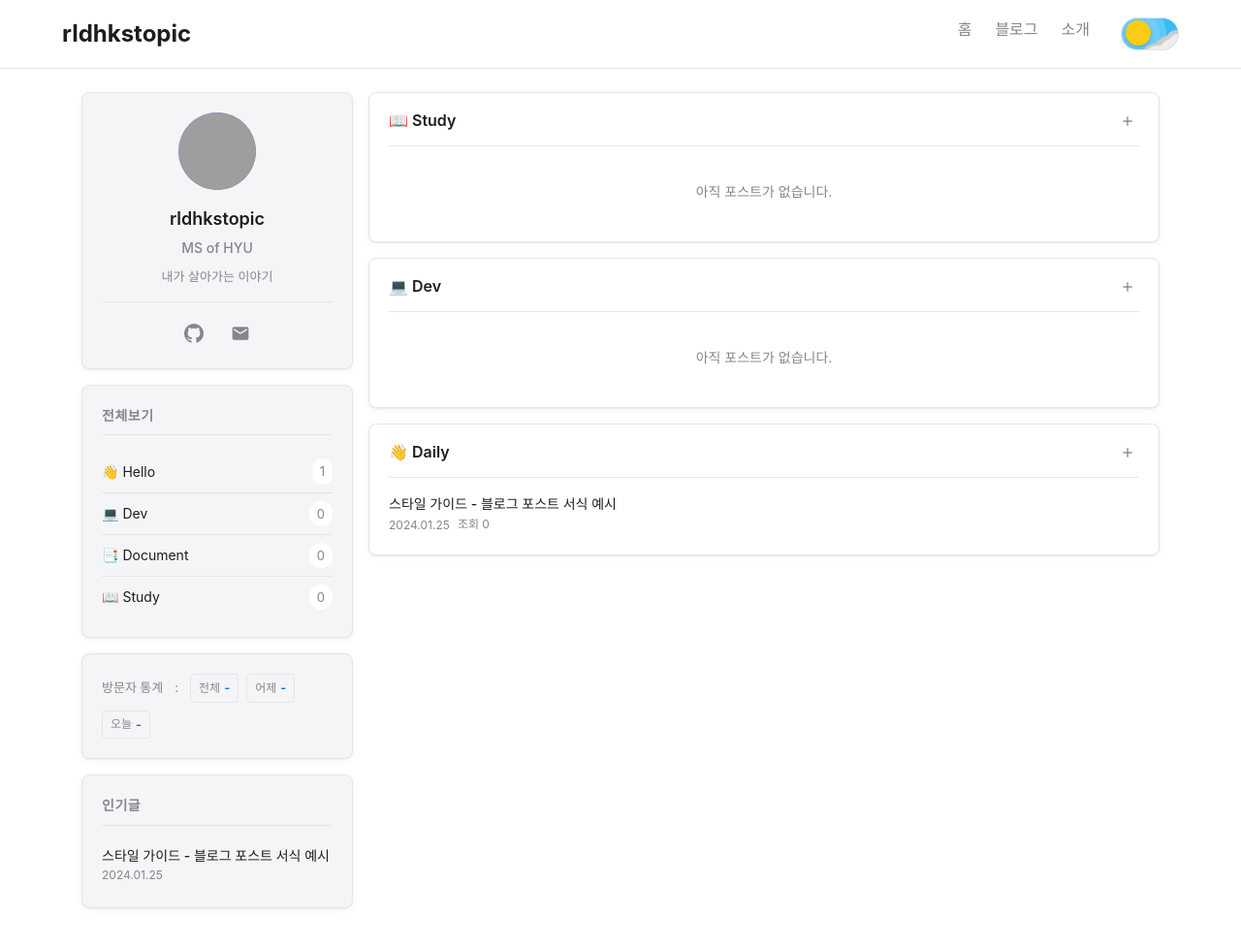
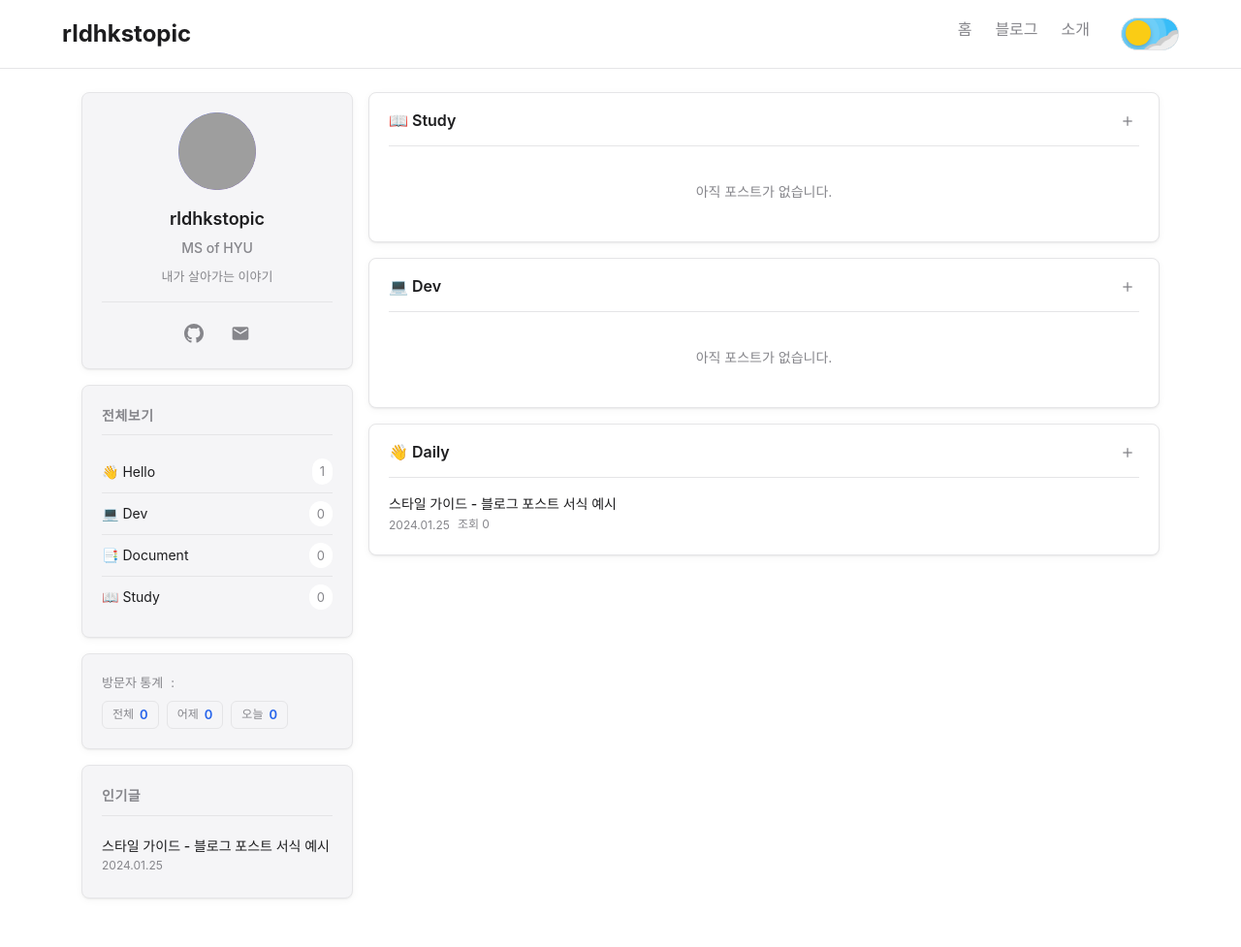
Before and after one commit to rldhkstopic/rldhkstopic.github.io, a Jekyll site: the page built from index.html, in a window 1280 px wide and 977 px high. Shown: the whole window at 97% size. Built offline with Jekyll 4.4.1, drawn with Linux system fonts in a browser that asks for light colours; nearby versions of some CDN libraries; the list of posts is cut into pages by our own code; grey boxes are pictures that could not be loaded.

Commit message:
polyfill 제거, analytics.json 경로 수정(assets 폴더 사용), 방문자 통계 레이아웃 개선

```diff
--- a/_layouts/default.html
+++ b/_layouts/default.html
@@ -35,7 +35,6 @@
         }
       };
     </script>
-    <script src="https://polyfill.io/v3/polyfill.min.js?features=es6"></script>
     <script id="MathJax-script" async src="https://cdn.jsdelivr.net/npm/mathjax@3/es5/tex-mml-chtml.js"></script>
 
     {% comment %}{% seo %}{% endcomment %}
--- /dev/null
+++ b/assets/analytics.json
@@ -0,0 +1,6 @@
+{
+  "total": 0,
+  "today": 0,
+  "yesterday": 0,
+  "lastUpdated": "2024-01-01T00:00:00.000Z"
+}
--- a/assets/css/main.css
+++ b/assets/css/main.css
@@ -506,7 +506,13 @@ body.home-page .page-content {
 }
 
 /* 방문자 통계 */
-.visitor-stats-simple {
+.visitor-stats-container {
+  display: flex;
+  flex-direction: column;
+  gap: 0.5rem;
+}
+
+.visitor-stats-row {
   display: flex;
   align-items: center;
   flex-wrap: wrap;
@@ -522,17 +528,17 @@ body.home-page .page-content {
 
 .visitor-stats-separator {
   color: var(--text-secondary);
-  margin: 0 0.25rem;
 }
 
 .visitor-stat-badge {
   display: inline-flex;
   align-items: center;
-  gap: 0.25rem;
-  padding: 0.25rem 0.5rem;
+  gap: 0.375rem;
+  padding: 0.25rem 0.625rem;
   background: var(--bg-secondary);
-  border-radius: 4px;
+  border-radius: 6px;
   border: 1px solid var(--border-color);
+  white-space: nowrap;
 }
 
 .visitor-stat-label {
--- a/index.html
+++ b/index.html
@@ -118,9 +118,12 @@ layout: default
 
     <!-- 방문자 통계 -->
     <div class="sidebar-section">
-      <div class="visitor-stats-simple">
+      <div class="visitor-stats-container">
+        <div class="visitor-stats-row">
           <span class="visitor-stats-label">방문자 통계</span>
           <span class="visitor-stats-separator">:</span>
+        </div>
+        <div class="visitor-stats-row">
           <span class="visitor-stat-badge">
             <span class="visitor-stat-label">전체</span>
             <span class="visitor-stat-value" id="total-visitors">-</span>
@@ -133,6 +136,7 @@ layout: default
             <span class="visitor-stat-label">오늘</span>
             <span class="visitor-stat-value" id="today-visitors">-</span>
           </span>
+        </div>
       </div>
     </div>
 
```
Also changed, not shown: other parts of _layouts/default.html (+5 -4 lines), .github/scripts/fetch-analytics.js, .github/workflows/update-analytics.yml. Lines whose indentation alone changed are shown as unchanged.
